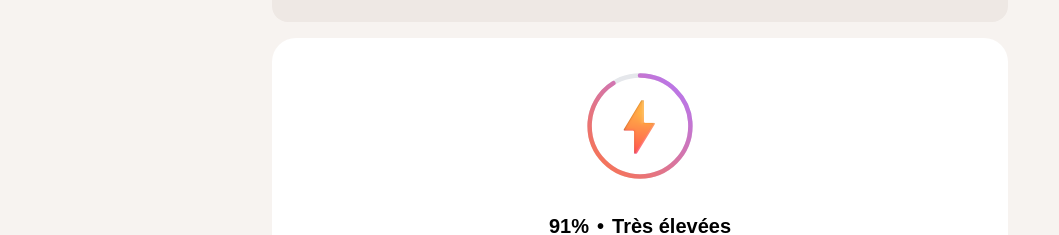
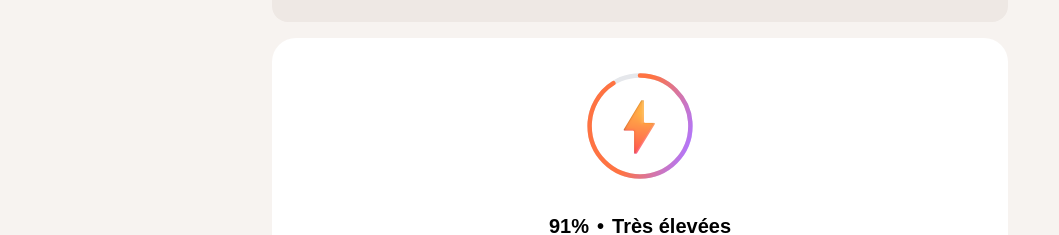
Before and after one commit to cram0/edubopper, a Nuxt app: page /result in a window 1280 px wide. Shown: the part 134-369 px from the top of the page, without its empty margins (0-1059 px from the left). Built offline with nearby package versions, Linux system fonts and the light colour scheme.

Commit message:
style: gradient progress bar in result page

```diff
--- a/app/components/CircularProgress.vue
+++ b/app/components/CircularProgress.vue
@@ -88,12 +88,12 @@ watch(() => props.progress, () => {
 				<linearGradient
 					id="progressGradient"
 					x1="0%"
-					y1="0%"
-					x2="100%"
-					y2="100%"
+					x2="30%"
+					y1="100%"
+					y2="10%"
 				>
-					<stop offset="0%" style="stop-color: #ff7342" />
-					<stop offset="100%" style="stop-color: #b176ff" />
+					<stop offset="10%" style="stop-color: #b176ff" />
+					<stop offset="70%" style="stop-color: #ff7342" />
 				</linearGradient>
 			</defs>
 		</svg>
```
Also changed, not shown: 1 other file (tests, documents, lock files or other folders).
